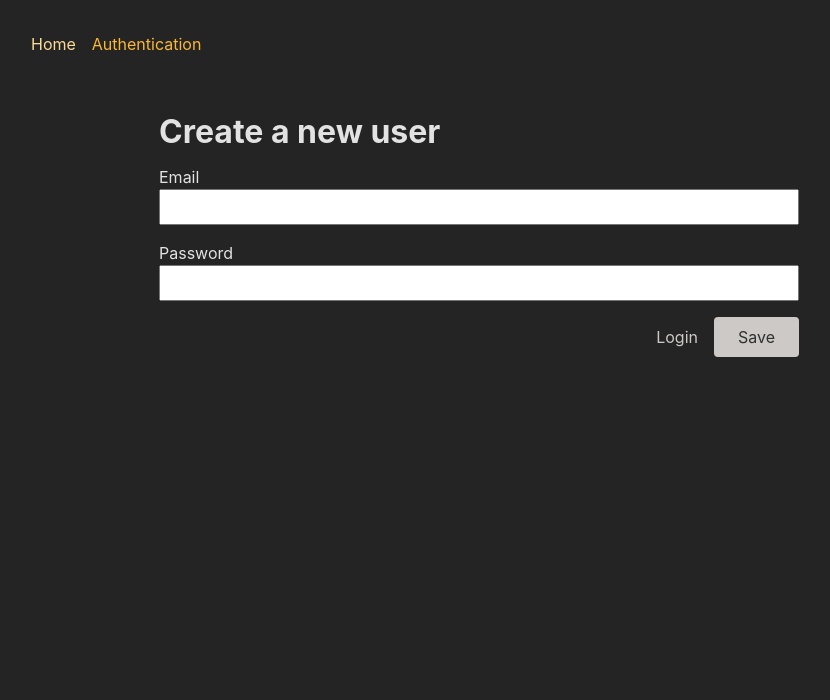
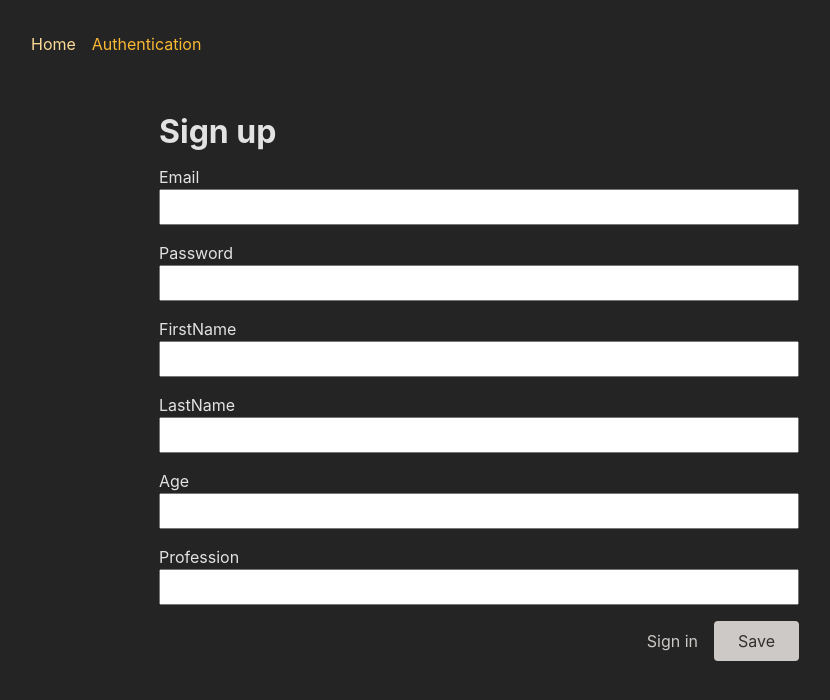
Before and after one commit to anpjavatech/sprachmeister, a React (Create React App) app in the folder frontend/: page /auth in a window 1280 px wide. Shown: the top 700 px of the page, without its empty margins (161-991 px from the left). Built offline with nearby package versions, Linux system fonts and the light colour scheme.

Commit message:
Commit after adding signup fields in the auth form page

```diff
--- a/frontend/src/components/AuthForm.js
+++ b/frontend/src/components/AuthForm.js
@@ -10,10 +10,42 @@ function AuthForm() {
   const isLogin = searchParams.get("mode") === "login";
   const isSubmitting  = navigation.state==="submitting";
 
+  let content = (
+    <>
+      <p>
+        <label htmlFor="email">Email</label>
+        <input id="email" type="email" name="email" required />
+      </p>
+      <p>
+        <label htmlFor="image">Password</label>
+        <input id="password" type="password" name="password" required />
+      </p>
+
+      { isLogin ? null: <>
+        <p>
+            <label htmlFor="firstName">FirstName</label>
+            <input id="firstName" type="string" name="firstName" required />
+        </p>
+        <p>
+            <label htmlFor="lastName">LastName</label>
+            <input id="lastName" type="string" name="lastName" required />
+        </p>
+        <p>
+            <label htmlFor="age">Age</label>
+            <input id="age" type="number" name="age" required />
+        </p>
+        <p>
+            <label htmlFor="profession">Profession</label>
+            <input id="profession" type="string" name="profession" required />
+        </p>
+      </>}
+    </>
+  )
+
   return (
     <>
       <Form method="post" className={classes.form}>
-        <h1>{isLogin ? 'Log in' : 'Create a new user'}</h1>
+        <h1>{isLogin ? 'Sign in' : 'Sign up'}</h1>
 
         {data && data.errors && (
           <ul>
@@ -24,18 +56,10 @@ function AuthForm() {
         )}
 
         {data && data.message && <p>{data.message}</p>}
-
-        <p>
-          <label htmlFor="email">Email</label>
-          <input id="email" type="email" name="email" required />
-        </p>
-        <p>
-          <label htmlFor="image">Password</label>
-          <input id="password" type="password" name="password" required />
-        </p>
+        {content}
         <div className={classes.actions}>
           <NavLink to={`?mode=${isLogin? "signup" : "login"}`}>
-            {isLogin ? 'Create new user' : 'Login'}
+            {isLogin ? 'Sign up' : 'Sign in'}
           </NavLink>
           <button>{isSubmitting ? "Submitting...":"Save"}</button>
         </div>
```
